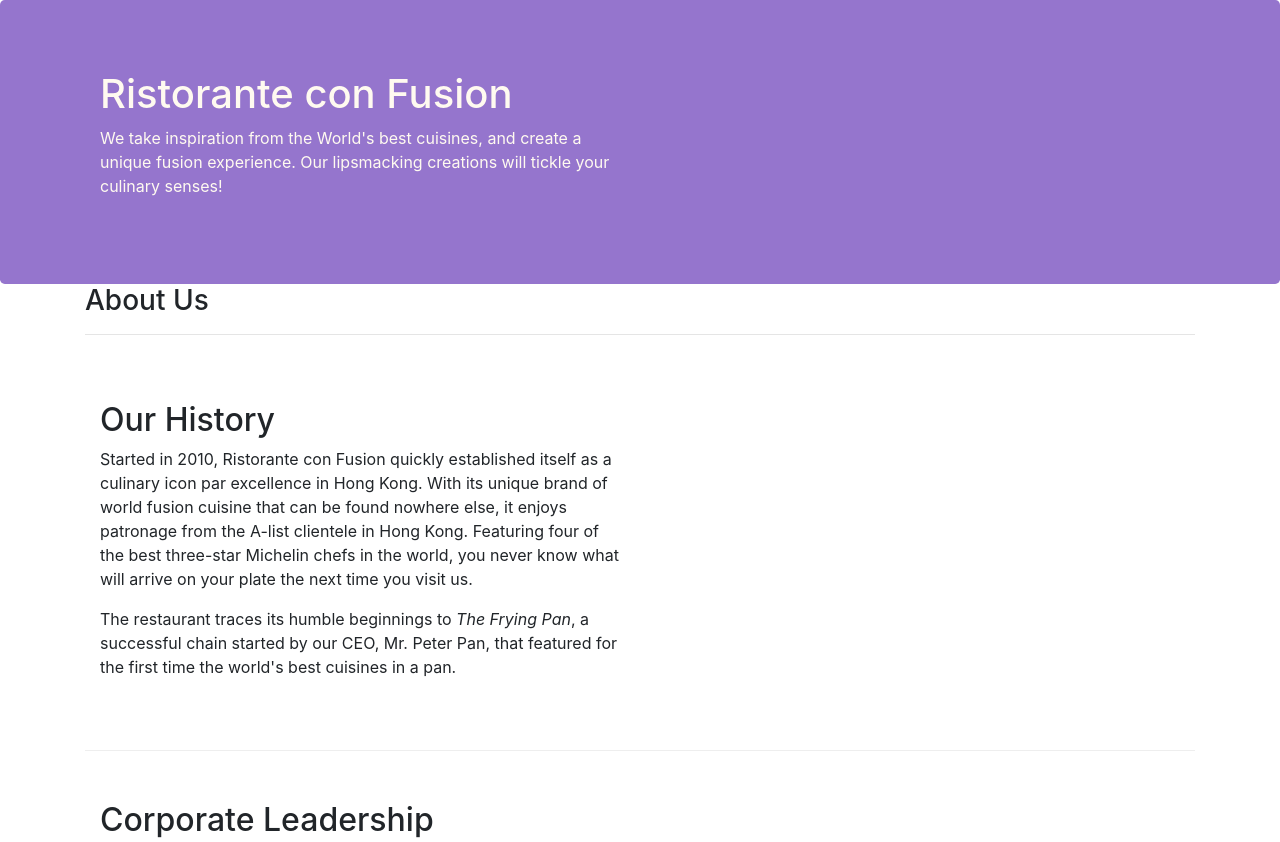
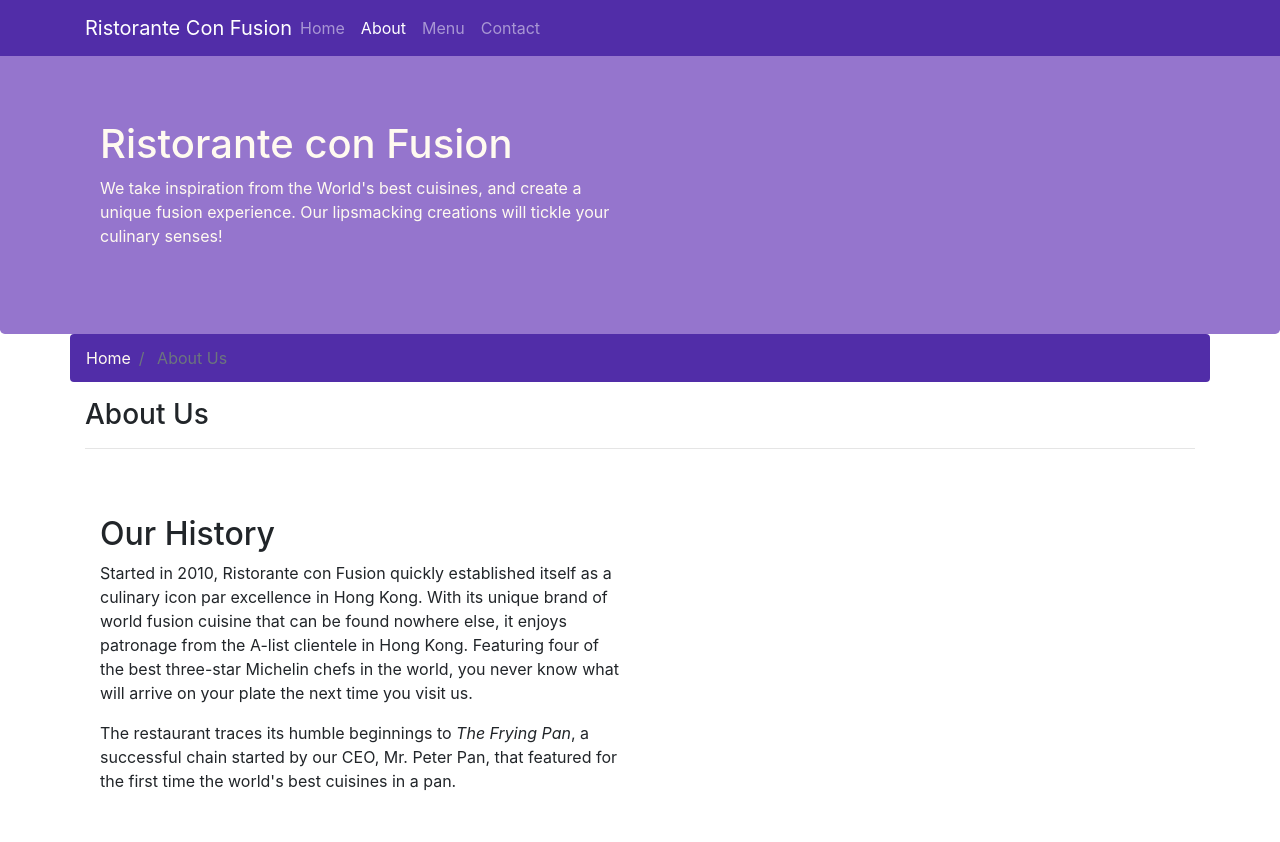
Before and after one commit to lavreniukk/bootstrap_trainee, a website: page Bootstrap4/conFusion/aboutus.html in a window 1280 px wide. Shown: the top 842 px of the page. Drawn offline with nearby package versions, Linux system fonts and the light colour scheme.

Commit message:
navbar and breadcrumbs added

```diff
--- a/Bootstrap4/conFusion/aboutus.html
+++ b/Bootstrap4/conFusion/aboutus.html
@@ -12,6 +12,33 @@
 </head>
 
 <body>
+    <nav class="navbar navbar-dark navbar-expand-sm fixed-top">
+        <div class="container">
+            <button class="navbar-toggler" type="button" data-toggle="collapse" data-target="#Navbar">
+                <span class="navbar-toggler-icon"></span>
+            </button>
+            <a class="navbar-brand mr-auto" href="#">
+                Ristorante Con Fusion
+            </a>
+            <div class="collapse navbar-collapse" id="Navbar">
+                <ul class="navbar-nav mr-auto">
+                    <li class="nav-item">
+                        <a href="./index.html" class="nav-link"> Home </a>
+                    </li>
+                    <li class="nav-item">
+                        <a href="#" class="nav-link active"> About </a>
+                    </li>
+                    <li class="nav-item">
+                        <a href="#" class="nav-link"> Menu </a>
+                    </li>
+                    <li class="nav-item">
+                        <a href="#" class="nav-link"> Contact </a>
+                    </li>
+                </ul>
+            </div>
+        </div>
+        </div>
+    </nav>
 
     <header class="jumbotron">
         <div class="container">
@@ -28,6 +55,16 @@
 
     <div class="container">
         <div class="row">
+            <ol class="col-12 breadcrumb">
+                <li class="breadcrumb-item">
+                    <a href="./index.html">
+                        Home
+                    </a>
+                </li>
+                <li class="breadcrumb-item active">
+                    About Us
+                </li>
+            </ol>
             <div class="col-12">
                <h3>About Us</h3>
                <hr>
--- a/Bootstrap4/conFusion/css/styles.css
+++ b/Bootstrap4/conFusion/css/styles.css
@@ -28,3 +28,20 @@
     margin: 0;
     color: #0f0f0f;
 }
+
+body {
+    padding: 50px 0 0 0;
+    z-index: 0;
+}
+
+.navbar-dark {
+    background-color: #512DA8;
+}
+
+.breadcrumb {
+    background-color: #512DA8;
+}
+
+.breadcrumb-item a {
+    color: floralwhite;
+}
```
Also changed, not shown: Bootstrap4/conFusion/index.html (+28 -1 lines).
